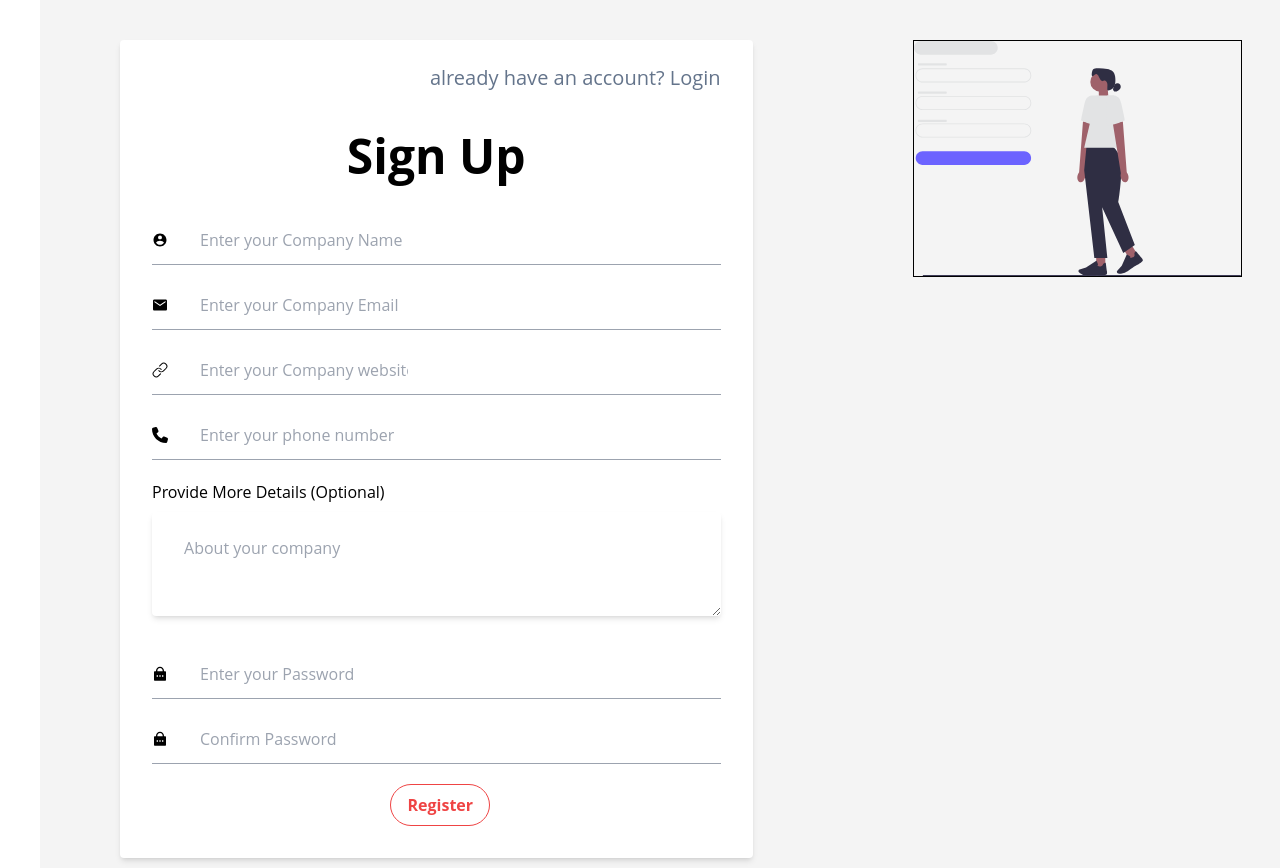
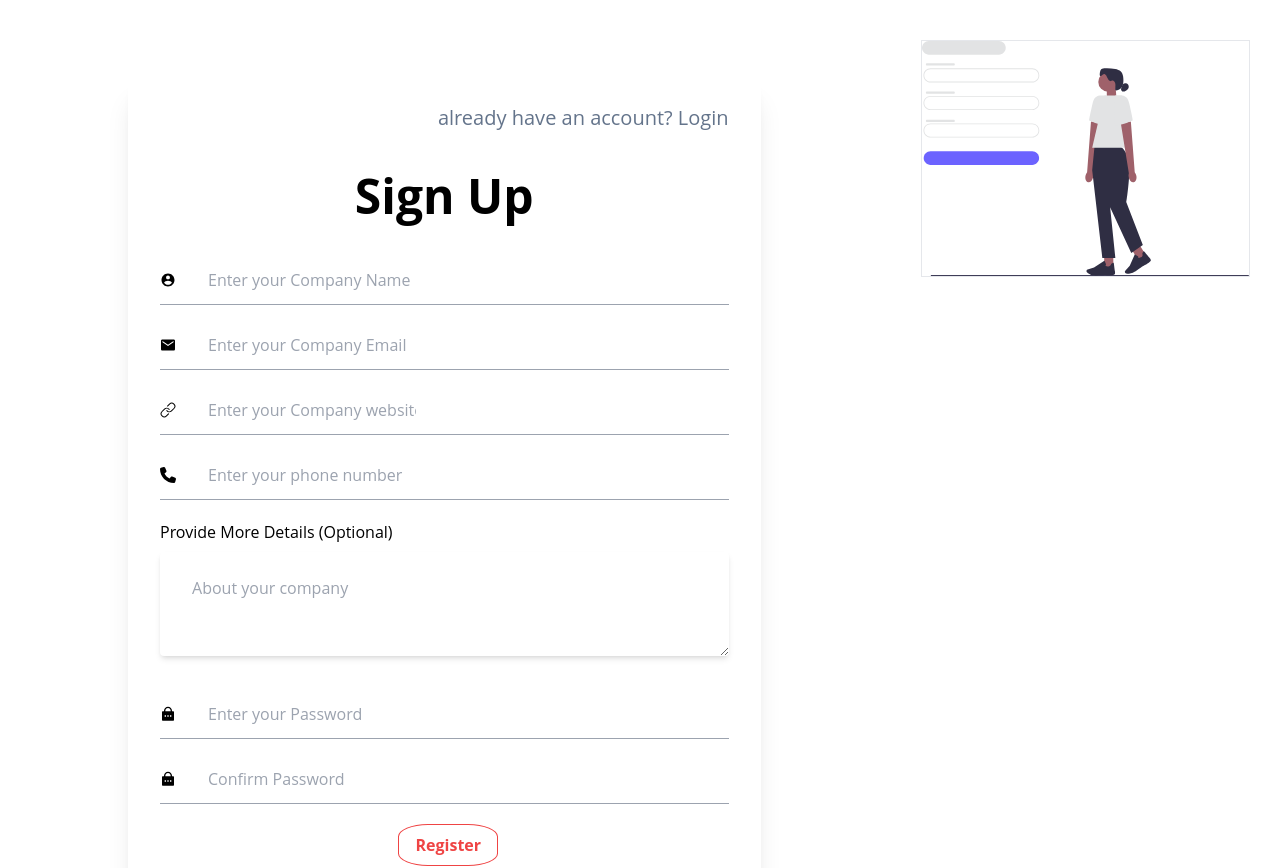
Before and after one commit to cots-lab/cots-colab-web, a Next.js app: page /auth/lab_signup in a window 1280 px wide. Shown: the top 868 px of the page. Built offline with nearby package versions, Linux system fonts and the light colour scheme.

Commit message:
Update form fields in lab SignUp

```diff
--- a/app/auth/lab_signup/page.js
+++ b/app/auth/lab_signup/page.js
@@ -7,9 +7,9 @@ import { RiLockPasswordFill } from "react-icons/ri";
 
 export default function Page() {
     return (
-        <div className="flex" style={{ backgroundColor: "#f4f4f4", margin: "0 40px" }}>
-            <div className="ml-20 mr-20 mt-10 mb-10 w-[960px] col-start-1 col-end-13">
-                <form className="register-form bg-white shadow-md rounded px-8 pt-6 pb-8 mb-4">
+        <div className="flex h-full w-full justify-start items-start" style={{ backgroundColor: ""}}>
+            <div className="ml-32 mr-20 mt-20 mb-10 w-[960px] col-start-1 col-end-13">
+                <form className="register-form bg-white shadow-xl rounded px-8 pt-6 pb-8 mb-4">
                     <div>
                         <h3 className="text-xl text-slate-500 flex items-center justify-end">
                             already have an account? Login
@@ -104,17 +104,16 @@ export default function Page() {
                         <button
                             className="bg-white border border-red-500 text-red-500 font-bold py-2 px-4 rounded-full focus:outline-none focus:shadow-outline ml-2"
                             type="submit"
+                            style={{ borderRadius: "30%" }}
                         >
-                        Register
-                    </button>
-
-
+                            Register
+                        </button>
                     </div>
                 </form>
             </div>
 
             <div className="ml-20 mr-20 mt-10 mb-10">
-                <img src="/image/lab_signup.svg" alt="cotzz" width={500} height={600} className="border" style={{ borderStyle: "solid", borderWidth: "1px", borderColor: "black" }} />
+                <img src="/image/lab_signup.svg" alt="cotzz" width={500} height={600} className="border"  />
             </div>
         </div>
     );
```
